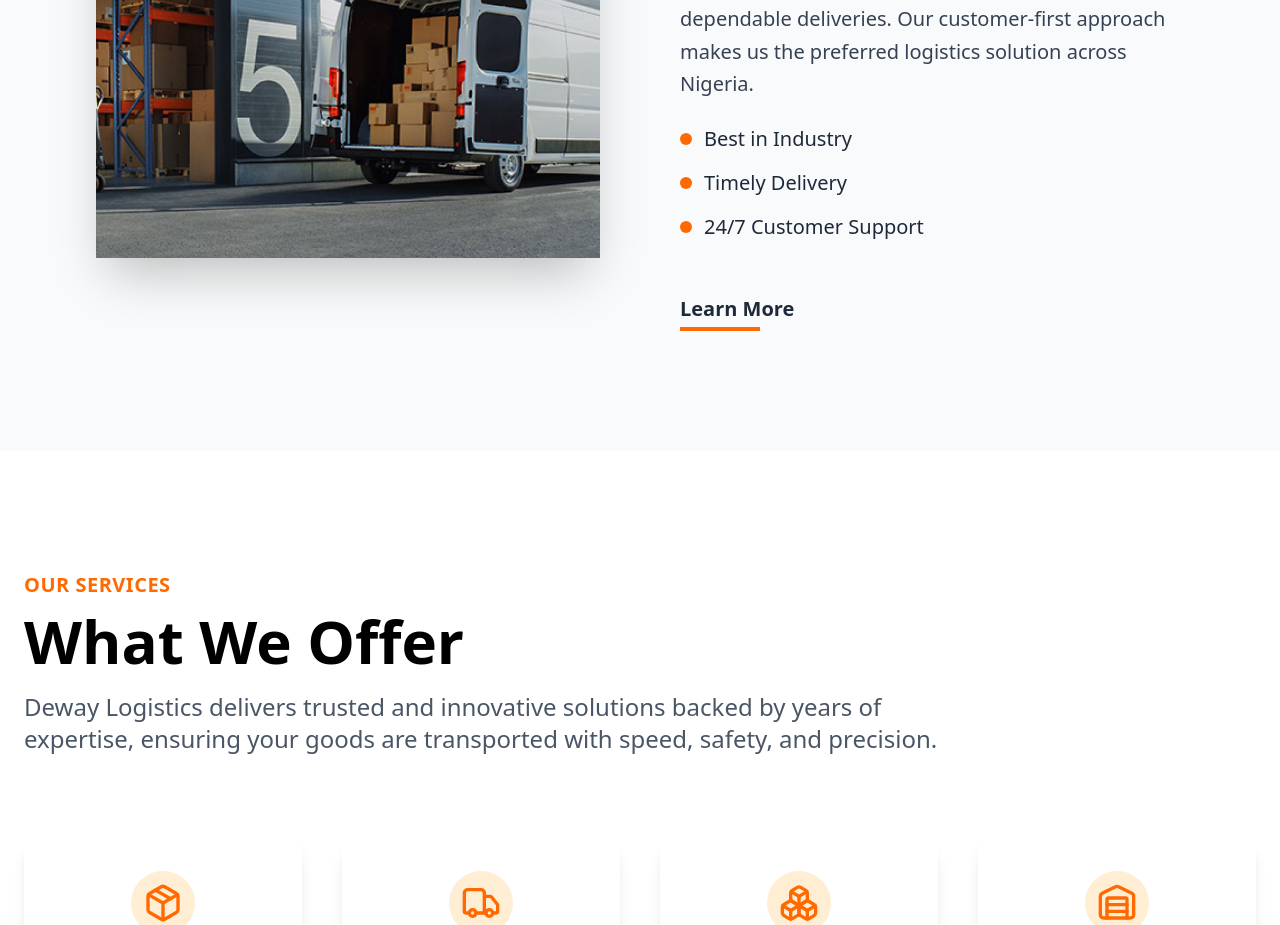
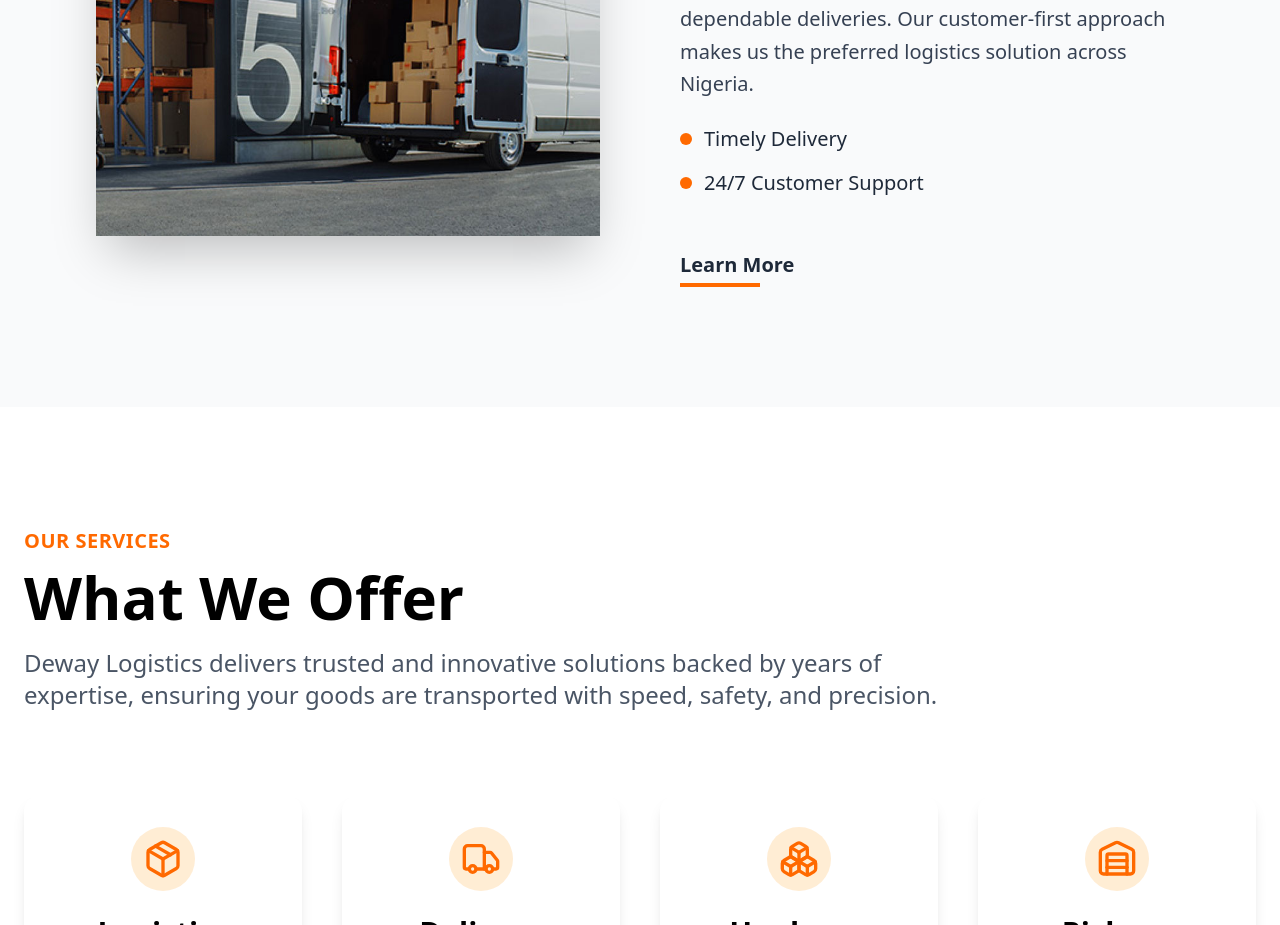
Before and after one commit to Kvngfax/deway-logistics, a React (Vite) app: page / in a window 1280 px wide. Shown: the part 2360-3285 px from the top of the page. Built offline with nearby package versions, Linux system fonts and the light colour scheme.

Commit message:
Removed text

```diff
--- a/src/components/Features.jsx
+++ b/src/components/Features.jsx
@@ -4,7 +4,6 @@
 
 export default function Features() {
   const features = [
-    "Best in Industry",
     "Timely Delivery",
     "24/7 Customer Support",
   ];
```
